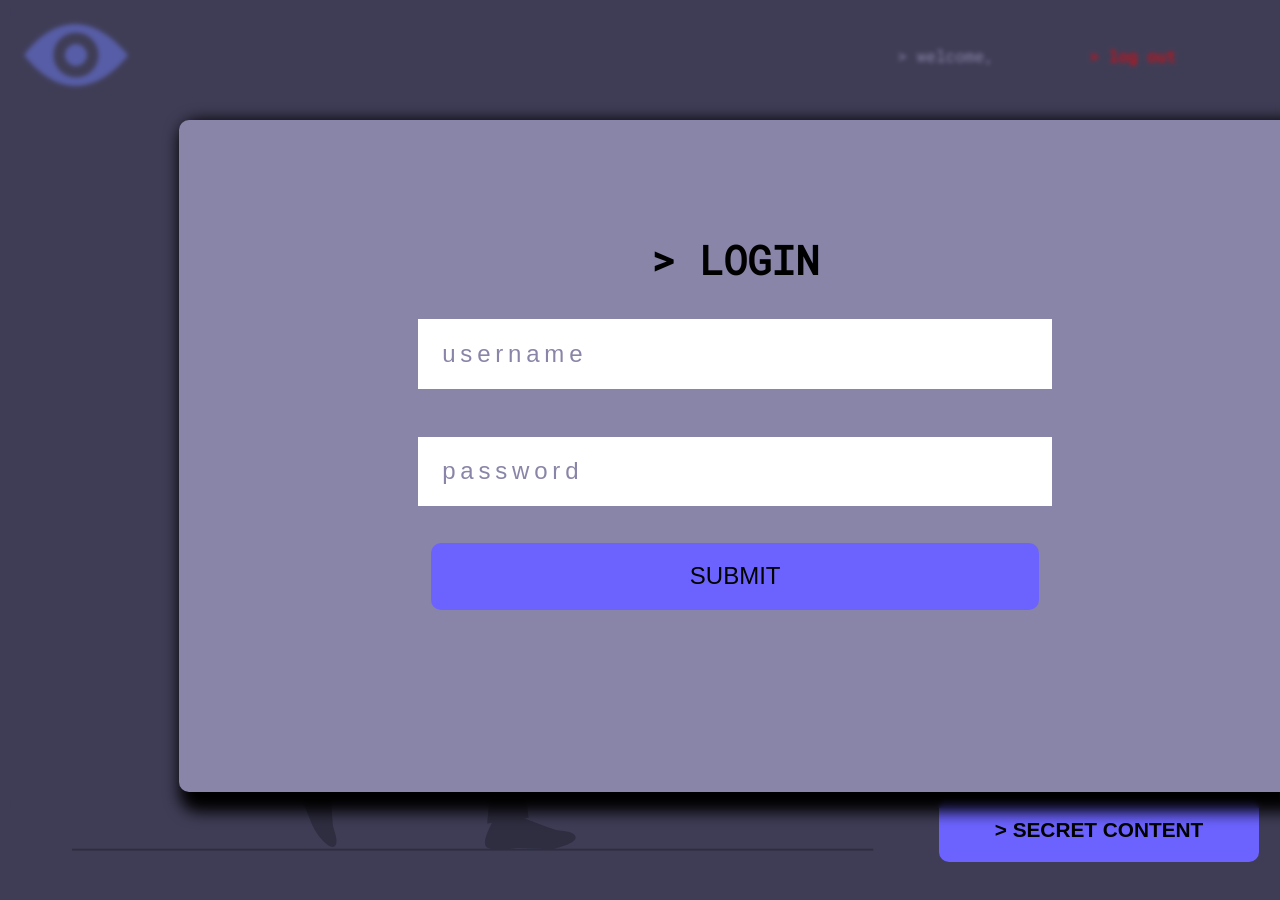
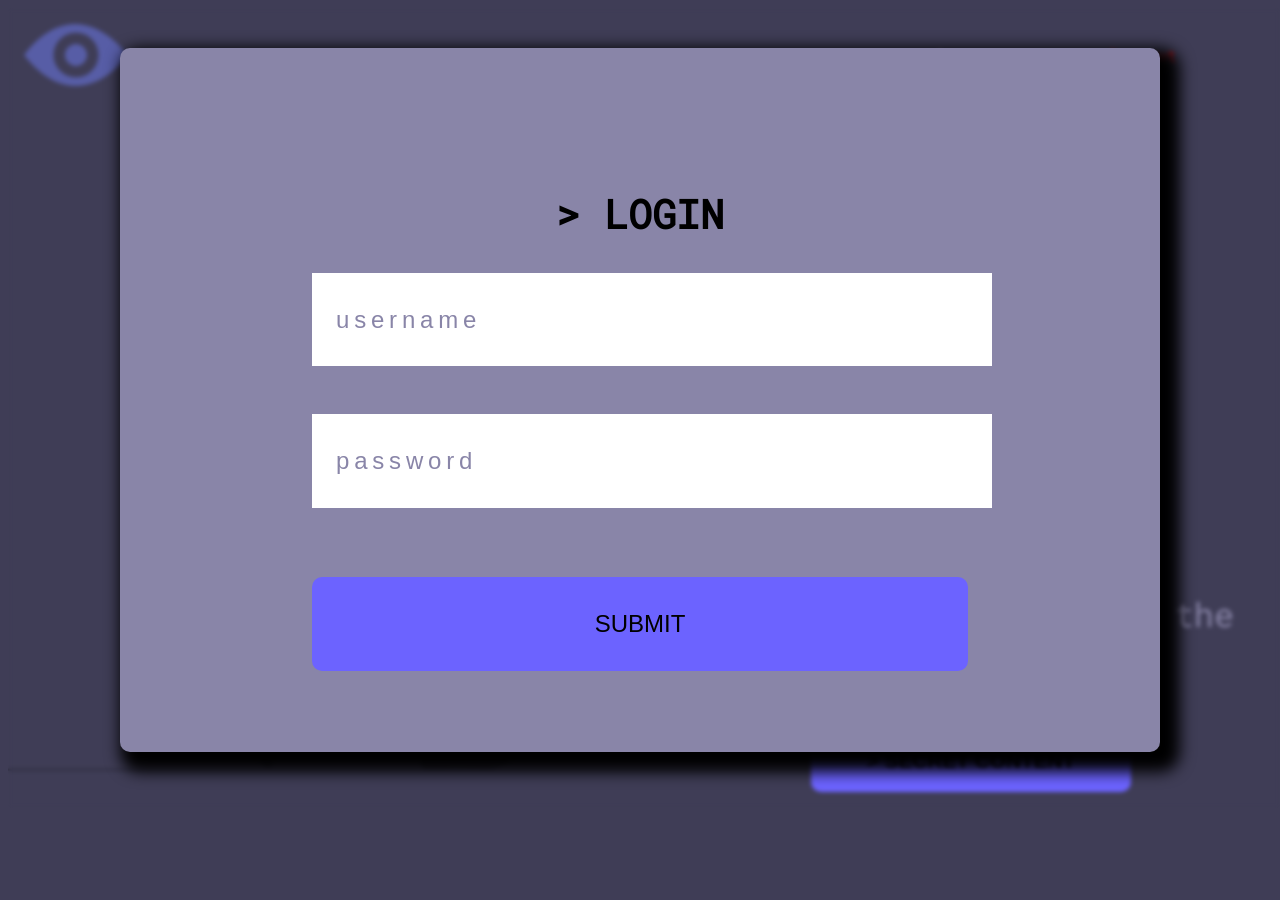
Before and after one commit to supercode-bootcamps/js-vertiefung-login-projekt-g-hoost, a plain HTML site: page index.html in a window 1280 px wide. Shown: the top 900 px of the page. After the commit the page ends 800 px from the top, so only its background shows below. Drawn offline with Linux system fonts and the light colour scheme.

Commit message:
after correction

```diff
--- a/assets/css/style.css
+++ b/assets/css/style.css
@@ -4,17 +4,12 @@ body {
 }
 #hacked {
     visibility: hidden;
-    height: 50vh;
-    width: 50vw;
-    margin: 0 auto;
     z-index: 40;
 }
 #hacked img {
     position: absolute;
-    width: 100vw;
-    max-height: 100vh;
-    min-height: 100vh;
-    height: auto;
+    width: 100%;
+    height: 100%;
     left: 0;
     top: 0;
 }
@@ -58,22 +53,29 @@ h2 {
     font-size: 2.5rem;
 }
 #modal {
-    position: absolute;
-    left: 14%;
-    top: 15%;
-    margin: 0 auto;
-    width: 69.5rem;
-    height: 42rem;
+    position: fixed;
+    top: 0;
+    left: 0;
+    height: 100%;
+    width: 100%;
+    display: flex;
+    justify-content: center;
+    align-items: center;
+
+}
+.modal-overlay {
     background-color: #8985A8;
+    padding: 2% 15%;
     border-radius: 10px;
+    box-shadow: 10px 10px 15px 10px black;
     text-align: center;
-    filter: unset;
-    z-index: 10;
-    box-shadow: 10px 10px 15px 10px black;
+}
+.modal-overlay h2 {
+    text-align: center;
 }
 input {
-    height: 4.2rem;
-    width: 38rem;
+    width: 100%;
+    padding: 5% 0;
     margin-bottom: 2rem;
     font-size: 1.5rem;
     border: none;
@@ -81,7 +83,7 @@ input {
 input[type="text"],
 input[type="password"] {
     padding-left: 1em;
-    background-color: white !important;
+    background-color: white;
 }
 input[type="text"] {
     color: red;
@@ -104,17 +106,13 @@ input::placeholder {
 }
 input[type="text"]
 
-input:first-of-type {
+/* input:first-of-type {
 margin: 0 auto;
 background: #C4C4C4;
-}
+} */
 input:first-of-type::after {
     content: '*';
     color: red;
-}
-input:nth-of-type(2) {
-margin: 0 auto;
-background: #C4C4C4;
 }
 #submit {
 margin: 0 auto;
@@ -136,11 +134,11 @@ font-weight: bold;
 font-size: 1.5rem;
 text-align: left;
 }
-.illu > img {
-    margin: auto 4rem;
-    float: left;
+.illu {
+    display: flex;
+    justify-content: space-around;
 }
-.illu p:first-of-type {
+.illu h1 {
     font-size: 5rem;
     font-weight: bold;
     color: #8985A8;
--- a/index.html
+++ b/index.html
@@ -23,6 +23,7 @@
         </div>
     </nav>
     <div id="modal">
+        <div class="modal-overlay">
             <h2>> LOGIN</h2>
             <form>
                 <input type="text" id="username" placeholder="username" required>
@@ -33,17 +34,21 @@
                 <input type="submit" id="submit" value="SUBMIT" placeholder="submit">
                 <p id="infotext"></p>
             </form>
-
+        </div>
 
     </div>
 
     <div class="illu">
+        <div>
             <img src="assets/img/Illustration.png" alt="Illustration">
-        <p>TOP SECRET</p>
+        </div>
+        <div>
+            <h1>TOP SECRET</h1>
             <p>You may not click the button.</p>
             <button id="secretContent">> SECRET CONTENT</button><br>
             <div id="hacked">
                 <img src="assets/img/657.jpg" alt="you are hacked">
+            </div>
         </div>
     </div>
 
```
Lines whose indentation alone changed are shown as unchanged.
